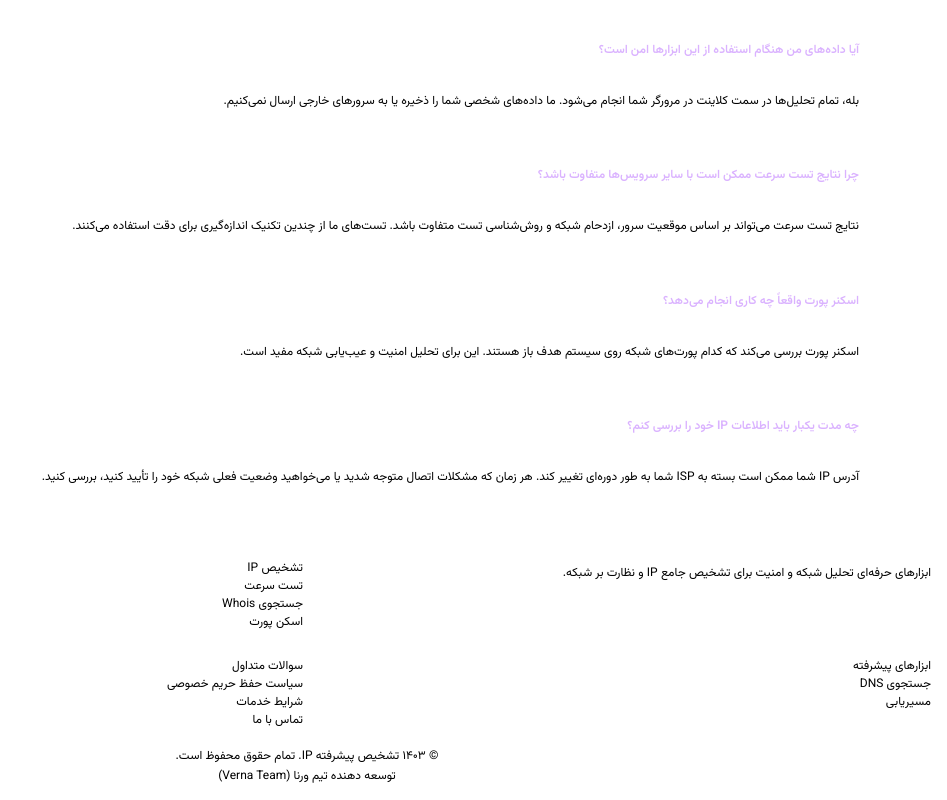
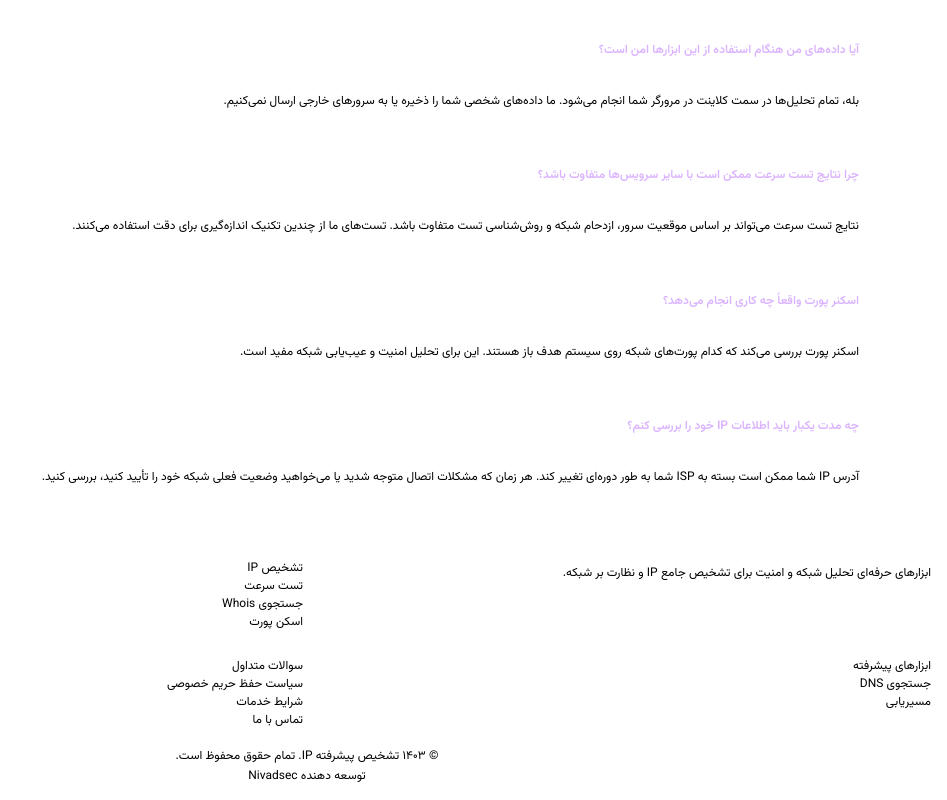
Before and after one commit to hajtaheri19-prog/old-vernaip, a Next.js app: page / in a window 1280 px wide. Shown: the part 1922-2722 px from the top of the page, without its empty margins (333-1280 px from the left). Built offline with nearby package versions, Linux system fonts and the light colour scheme; no server answers.

Commit message:
Update language-context.tsx

```diff
--- a/contexts/language-context.tsx
+++ b/contexts/language-context.tsx
@@ -167,6 +167,7 @@ const translations = {
     "footer.about": "About",
     "footer.copyright": "© 2024 Advanced IP Detection. All rights reserved.",
     "footer.developer": "Developed by Verna Team",
+    "footer.developer": "Developed by Nivadsec",
   },
   fa: {
     // Header
@@ -321,6 +322,7 @@ const translations = {
     "footer.about": "درباره ما",
     "footer.copyright": "© ۱۴۰۳ تشخیص پیشرفته IP. تمام حقوق محفوظ است.",
     "footer.developer": "توسعه دهنده تیم ورنا (Verna Team)",
+    "footer.developer": " توسعه دهنده Nivadsec ",
   },
 }
 
```
